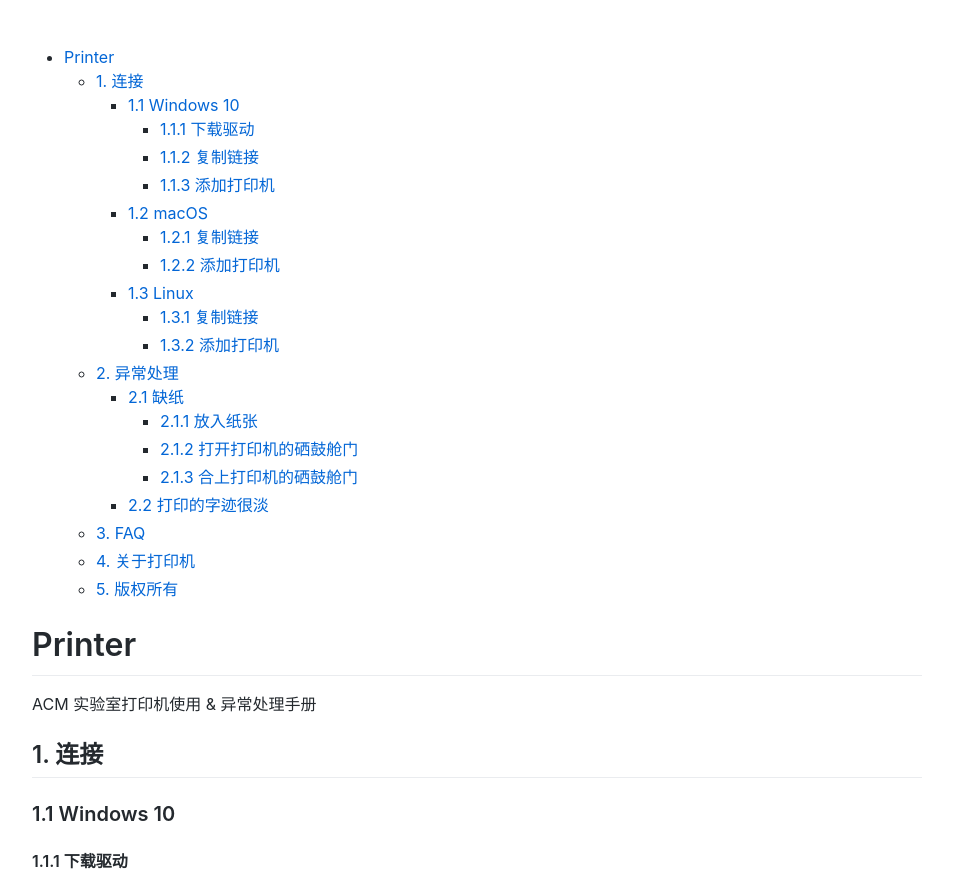
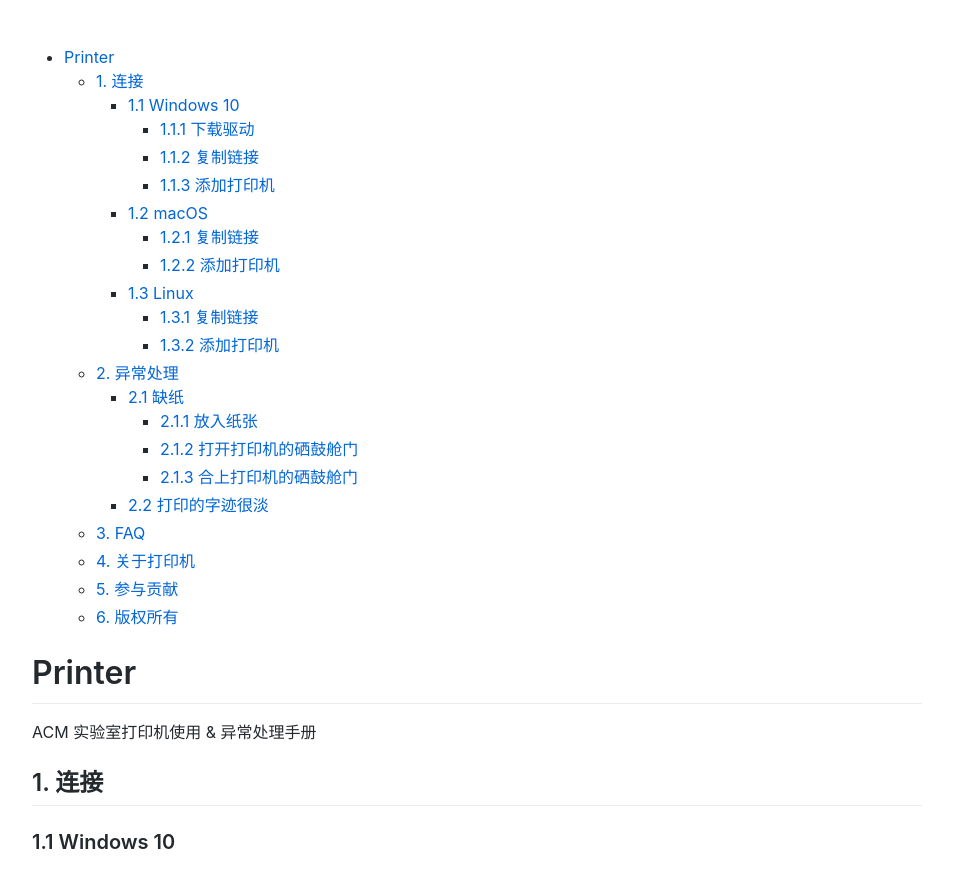
Before and after one commit to UPCACM/Printer, a plain HTML site: page index.html in a window 1280 px wide. Shown: the top 874 px of the page, without its empty margins (163-1116 px from the left). Drawn offline with Linux system fonts and the light colour scheme.

Commit message:
build from travis-ci 2019-07-25 14:48:04

```diff
--- a/index.html
+++ b/index.html
@@ -49,7 +49,8 @@
 </li>
 <li><a href="#3-faq">3. FAQ</a></li>
 <li><a href="#4">4. 关于打印机</a></li>
-<li><a href="#5">5. 版权所有</a></li>
+<li><a href="#5">5. 参与贡献</a></li>
+<li><a href="#6">6. 版权所有</a></li>
 </ul>
 </li>
 </ul>
@@ -129,7 +130,9 @@
 </tr>
 </tbody>
 </table>
-<h2 id="5">5. 版权所有</h2>
+<h2 id="5">5. 参与贡献</h2>
+<p><a href="https://github.com/UPCACM/Printer">在 GitHub 上编辑此页</a></p>
+<h2 id="6">6. 版权所有</h2>
 <p><a href="https://github.com/LucienShui">Lucien Shui</a></p>
     </body>
     </html>
```
Also changed, not shown: 1 other file.
